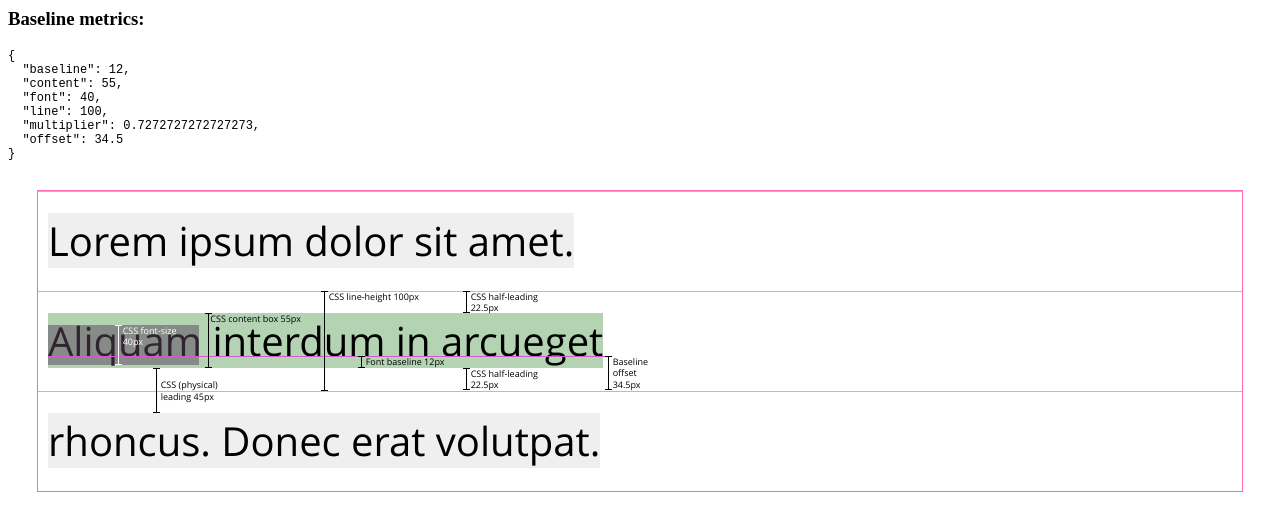
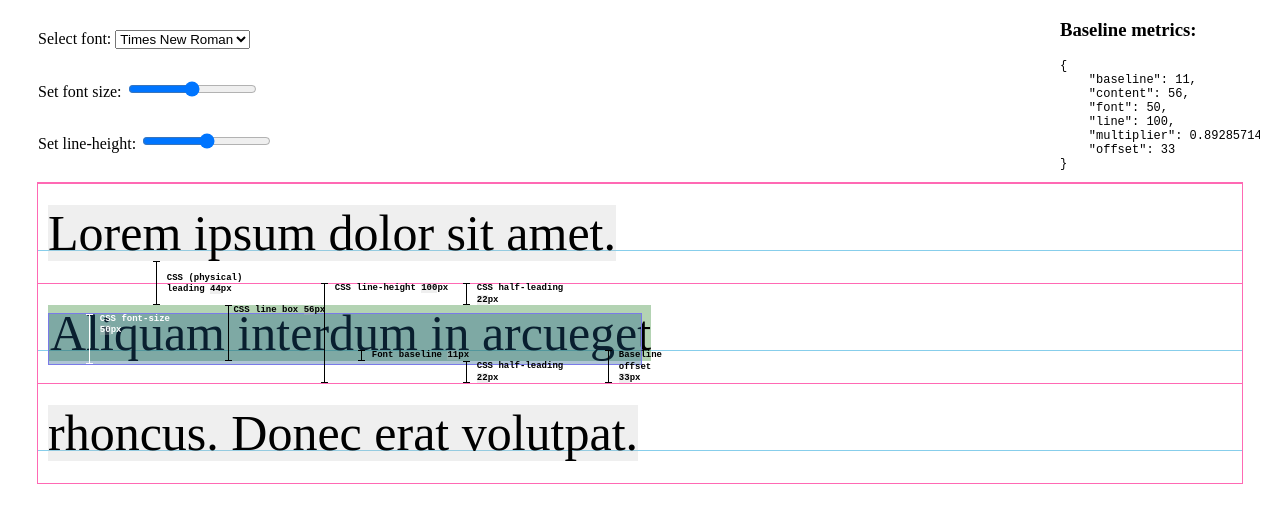
Before and after one commit to georgecrawford/font-baseline, a plain HTML site: page demo/metrics.html in a window 1280 px wide. Drawn offline with Linux system fonts and the light colour scheme.

Commit message:
Live-update metrics

```diff
--- a/demo/metrics.html
+++ b/demo/metrics.html
@@ -16,8 +16,14 @@
 				font-size: 16px;
 			}
 
+			.measure,
+			.output {
+				margin: 30px;
+			}
+
 			span {
 				background: rgba(192, 192, 192, 0.25);
+				white-space: nowrap;
 			}
 
 			.measure {
@@ -25,34 +31,12 @@
 				outline: 1px solid hotpink;
 				position: relative;
 				font-family: 'Open Sans', sans-serif;
-				background: linear-gradient(to bottom, #87CEEB, #87CEEB 1px, rgba(0, 0, 0, 0) 1px, rgba(0, 0, 0, 0)) 0% 0% / 100% 100px;
+				overflow: hidden;
 			}
 
 			.measure p {
 				margin: 0 10px;
-				line-height: 100px;
-				font-size: 40px;
 				position: relative;
-			}
-
-			.measure p:after {
-			    content: '';
-			    position: absolute;
-			    width: 557px;
-			    height: 1px;
-			    top: 165px;
-			    background: #D05ACA;
-			    left: 0;
-			}
-
-			.measure p:before {
-			    content: '';
-			    position: absolute;
-			    width: 151px;
-			    height: 40px;
-			    top: 134px;
-			    background: rgba(95, 71, 94, 0.51);
-			    left: 0px;
 			}
 
 			.line {
@@ -65,6 +49,8 @@
 			    font-size: 9px;
 			    white-space: pre;
 			    line-height: 1.3em;
+			    font-weight: bold;
+			    font-family: monospace;
 			}
 
 			.line:before,
@@ -85,13 +71,25 @@
 			    top: 0;
 			}
 
-			.font:before,
-			.font:after {
+			.font-size {
+				height: 100%;
+				top: 0;
+				left: 40px;
+				background: white;
+				color: white;
+			}
+
+			.font-size:before,
+			.font-size:after {
 			    background: white;
 			}
 
 			.info {
-				outline: none;
+				position: absolute;
+				top: 0px;
+				right: 20px;
+				width: 200px;
+				overflow: scroll;
 			}
 
 			.info p {
@@ -101,10 +99,46 @@
 				overflow: scroll;
 			}
 
+			.line-box {
+				background: rgba(0, 128, 0, 0.25);
+			}
+
+			.font-box {
+				background: rgba(27, 90, 134, 0.35);
+				vertical-align: middle;
+				width: 50%;
+				height: 1em;
+				display: inline-block;
+				margin-right: -50%;
+				border: 1px solid rgb(122, 122, 232);
+				position: relative;
+			}
+
 		</style>
 
 	</head>
 	<body>
+
+		<div class="output">Select font:
+			<select class="font-input"/>
+				<option>Andale Mono</option>
+				<option>Arial</option>
+				<option>Arial Black</option>
+				<option>Comic Sans MS</option>
+				<option>Courier New</option>
+				<option>Georgia</option>
+				<option>Impact</option>
+				<option selected>Times New Roman</option>
+				<option>Trebuchet MS</option>
+				<option>Verdana</option>
+				<option>Webdings</option>
+				<option>Adobe Minion Web</option>
+			</select>
+		</div>
+
+		<div class="output">Set font size: <input class="font-size-input" type="range"/></div>
+		<div class="output">Set line-height: <input class="line-height-input" type="range"/></div>
+
 		<div class="info">
 			<h3>Baseline metrics:</h3>
 			<p>{
@@ -118,16 +152,118 @@
 		</div>
 		<div class="measure">
 			<p>
-				<span>Lorem ipsum dolor sit amet.<br /> <span style="background: rgba(0, 128, 0, 0.25);">Aliquam interdum in arcueget</span><br /> rhoncus. Donec erat volutpat.</span>
+				<span>Lorem ipsum dolor sit amet.<br /> <span class='line-box'><span class="font-box"><span class="line font-size">  CSS font-size<br />  <span class="val"></span>px</span></span>Aliquam interdum in arcueget</span><br /> rhoncus. Donec erat volutpat.</span>
 			</p>
-			<div class="line lineheight" style="height: 100px;top: 100px;left: 286px;">  CSS line-height 100px</div>
-			<div class="line content" style="height: 55px;top: 122px;left: 170px;"> CSS content box 55px</div>
-			<div class="line font" style="height: 40px;top: 134px;left: 80px;background: white;color: white;">  CSS font-size<br />  40px</div>
-			<div class="line baseline" style="height: 12px;left: 323px;top: 165px;">  Font baseline 12px</div>
-			<div class="line half-leading" style="height: 22.5px;left: 428px;top: 100px;">  CSS half-leading<br />  22.5px</div>
-			<div class="line half-leading" style="height: 22.5px;left: 428px;top: 177px;">  CSS half-leading<br />  22.5px</div>
-			<div class="line leading" style="height: 45px;left: 118px;top: 177px;"><br>  CSS (physical)<br>  leading 45px</div>
-			<div class="line offset" style="height: 34.5px;left: 570px;top: 165px;">  Baseline<br />  offset<br />  34.5px</div>
+			<div class="line lineheight" style="left: 286px;">  CSS line-height <span class="val">100</span>px</div>
+			<div class="line content" style="left: 190px;"> CSS line box <span class="val"></span>px</div>
+			<div class="line baseline" style="left: 323px;">  Font baseline <span class="val"></span>px</div>
+			<div class="line half-leading half-leading-top" style="left: 428px;">  CSS half-leading<br />  <span class="val"></span>px</div>
+			<div class="line half-leading half-leading-bottom" style="left: 428px;">  CSS half-leading<br />  <span class="val"></span>px</div>
+			<div class="line leading" style="left: 118px;"><br>  CSS (physical)<br>  leading <span class="val"></span>px</div>
+			<div class="line offset" style="left: 570px;">  Baseline<br />  offset<br />  <span class="val"></span>px</div>
 		</div>
+
+		<script>
+
+			"use strict";
+
+			var fontBaseline     = window['font-baseline'],
+				node             = document.querySelector('.measure'),
+				info             = document.querySelector('.info p'),
+				parag            = node.querySelector('p'),
+				fontSlider       = document.querySelector('.font-size-input'),
+				lineHeightSlider = document.querySelector('.line-height-input'),
+				fontSelect       = document.querySelector('.font-input'),
+
+				lineHeightEl  = document.querySelector('.lineheight'),
+				lineHeightVal = lineHeightEl.querySelector('.val'),
+
+				baselineEl  = document.querySelector('.baseline'),
+				baselineVal = baselineEl.querySelector('.val'),
+
+				offsetEl  = document.querySelector('.offset'),
+				offsetVal = offsetEl.querySelector('.val'),
+
+				contentEl  = document.querySelector('.content'),
+				contentVal = contentEl.querySelector('.val'),
+
+				halfLeadingTopEl  = document.querySelector('.half-leading-top'),
+				halfLeadingTopVal = halfLeadingTopEl.querySelector('.val'),
+
+				halfLeadingBottomEl  = document.querySelector('.half-leading-bottom'),
+				halfLeadingBottomVal = halfLeadingBottomEl.querySelector('.val'),
+
+				leadingEl  = document.querySelector('.leading'),
+				leadingVal = leadingEl.querySelector('.val'),
+
+				fontSizeEl  = document.querySelector('.font-size'),
+				fontSizeVal = fontSizeEl.querySelector('.val');
+
+			function measure() {
+				var metrics = fontBaseline(parag);
+				console.log('Baseline details:', metrics);
+
+				info.textContent = JSON.stringify(metrics, null, '    ');
+				node.style.background = 'linear-gradient(to bottom, #87CEEB, #87CEEB 1px, rgba(0,0,0,0) 1px, rgba(0,0,0,0)) 0% -' + metrics.offset + 'px / 100% ' + metrics.line + 'px, linear-gradient(to bottom, hotpink, hotpink 1px, rgba(0,0,0,0) 1px, rgba(0,0,0,0)) 0% 0% / 100% ' + metrics.line + 'px';
+
+				lineHeightEl.style.top    = metrics.line + 'px';
+				lineHeightEl.style.height = metrics.line + 'px';
+				lineHeightVal.textContent = metrics.line;
+
+				baselineEl.style.top    = (metrics.line * 2) - metrics.offset + 'px';
+				baselineEl.style.height = metrics.baseline + 'px';
+				baselineVal.textContent = metrics.baseline;
+
+				offsetEl.style.top    = (metrics.line * 2) - metrics.offset + 'px';
+				offsetEl.style.height = metrics.offset + 'px';
+				offsetVal.textContent = metrics.offset;
+
+				contentEl.style.top    = (metrics.line * 2) - metrics.content - metrics.offset + metrics.baseline + 'px';
+				contentEl.style.height = metrics.content + 'px';
+				contentVal.textContent = metrics.content;
+
+				var leading = metrics.line - metrics.content;
+				var halfLeading = leading / 2;
+
+				halfLeadingTopEl.style.height = halfLeadingBottomEl.style.height = Math.abs(halfLeading) + 'px';
+				halfLeadingTopEl.style.top    = metrics.line + (halfLeading < 0 ? halfLeading : 0) + 'px';
+				halfLeadingBottomEl.style.top = (metrics.line * 2) - (halfLeading > 0 ? halfLeading : 0) + 'px';
+				halfLeadingTopVal.textContent = halfLeadingBottomVal.textContent = halfLeading;
+
+				leadingEl.style.top = (metrics.line - (Math.abs(leading) / 2)) + 'px';
+				leadingEl.style.height = Math.abs(leading) + 'px';
+				leadingVal.textContent = leading;
+
+				fontSizeVal.textContent = metrics.font;
+			}
+
+			function setFontSize(event) {
+				parag.style.fontSize = event.target.value + 'px';
+				measure();
+			}
+
+			function setLineHeight(event) {
+				parag.style.lineHeight = (event.target.value * 2) + 'px';
+				measure();
+			}
+
+			function setFont(event) {
+				parag.style.fontFamily = event.target.value;
+				measure();
+			}
+
+			fontSlider.addEventListener('change', setFontSize);
+			fontSlider.addEventListener('input', setFontSize);
+			lineHeightSlider.addEventListener('change', setLineHeight);
+			lineHeightSlider.addEventListener('input', setLineHeight);
+
+			fontSelect.addEventListener('change', setFont);
+
+			node.style.fontSize = '50px';
+			node.style.lineHeight = '100px';
+			node.style.fontFamily = 'Times New Roman';
+			measure();
+
+		</script>
 	</body>
 </html>
```
